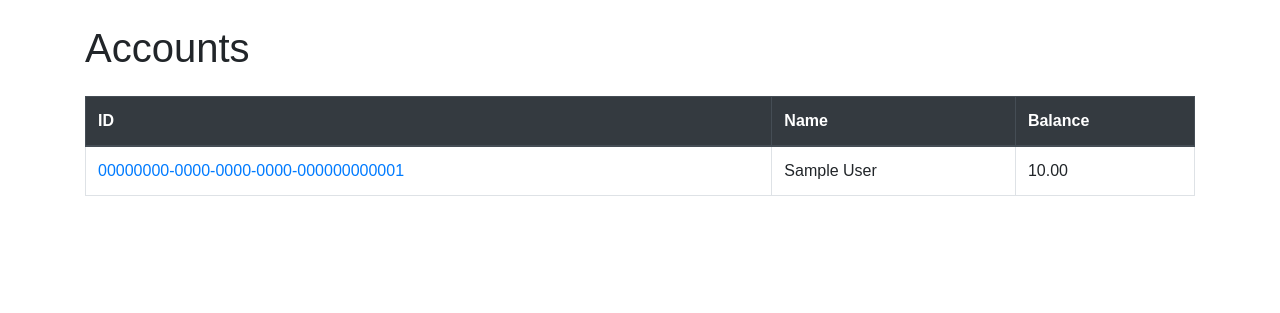
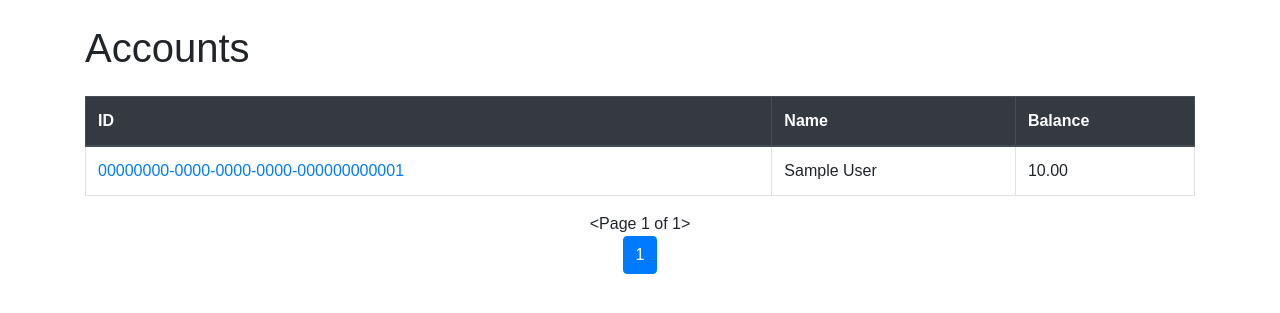
Before and after one commit to yaaa3ser/Account-Transfer-Task, a Django app: page /accounts/ in a window 1280 px wide. Shown: the part 57-370 px from the top of the page. Run offline with Django 5.2, Linux system fonts and the light colour scheme; tables that the repository leaves empty hold one stand-in row (values such as "Sample post"); some libraries are stand-ins or nearby versions.

Commit message:
added paginations for list accounts

```diff
--- a/templates/accounts/list_accounts.html
+++ b/templates/accounts/list_accounts.html
@@ -22,4 +22,44 @@
             {% endfor %}
         </tbody>
     </table>
+    <div class="pagination justify-content-center">
+        {{page_obj}}
+    </div>
+    <nav aria-label="Page navigation">
+        <ul class="pagination justify-content-center">
+            {% if page_obj.has_previous %}
+                <li class="page-item">
+                    <a class="page-link" href="?page=1" aria-label="First">
+                        <span aria-hidden="true">&laquo;&laquo;</span>
+                    </a>
+                </li>
+                <li class="page-item">
+                    <a class="page-link" href="?page={{ page_obj.previous_page_number }}" aria-label="Previous">
+                        <span aria-hidden="true">&laquo;</span>
+                    </a>
+                </li>
+            {% endif %}
+
+            {% for num in page_obj.paginator.page_range %}
+                {% if page_obj.number == num %}
+                    <li class="page-item active"><span class="page-link">{{ num }}</span></li>
+                {% elif num > page_obj.number|add:'-3' and num < page_obj.number|add:'3' %}
+                    <li class="page-item"><a class="page-link" href="?page={{ num }}">{{ num }}</a></li>
+                {% endif %}
+            {% endfor %}
+
+            {% if page_obj.has_next %}
+                <li class="page-item">
+                    <a class="page-link" href="?page={{ page_obj.next_page_number }}" aria-label="Next">
+                        <span aria-hidden="true">&raquo;</span>
+                    </a>
+                </li>
+                <li class="page-item">
+                    <a class="page-link" href="?page={{ page_obj.paginator.num_pages }}" aria-label="Last">
+                        <span aria-hidden="true">&raquo;&raquo;</span>
+                    </a>
+                </li>
+            {% endif %}
+        </ul>
+    </nav>
 {% endblock %}
--- a/transfers/views.py
+++ b/transfers/views.py
@@ -1,6 +1,6 @@
 from django.shortcuts import render, redirect, get_object_or_404
 from django.views import View
-from django.views.generic import TemplateView, DetailView, FormView
+from django.views.generic import TemplateView, DetailView, FormView, ListView
 from django.db import transaction
 from django.http import HttpResponseBadRequest
 
@@ -40,13 +40,11 @@ class ImportAccountsView(View):
         return redirect('list_accounts')
 
 
-class ListAccountsView(TemplateView):
+class ListAccountsView(ListView):
+    model = Account
     template_name = 'accounts/list_accounts.html'
-
-    def get_context_data(self, **kwargs):
-        context = super().get_context_data(**kwargs)
-        context['accounts'] = Account.objects.all()
-        return context
+    context_object_name = 'accounts'
+    paginate_by = 10
 
 
 class AccountDetailView(DetailView):
```
